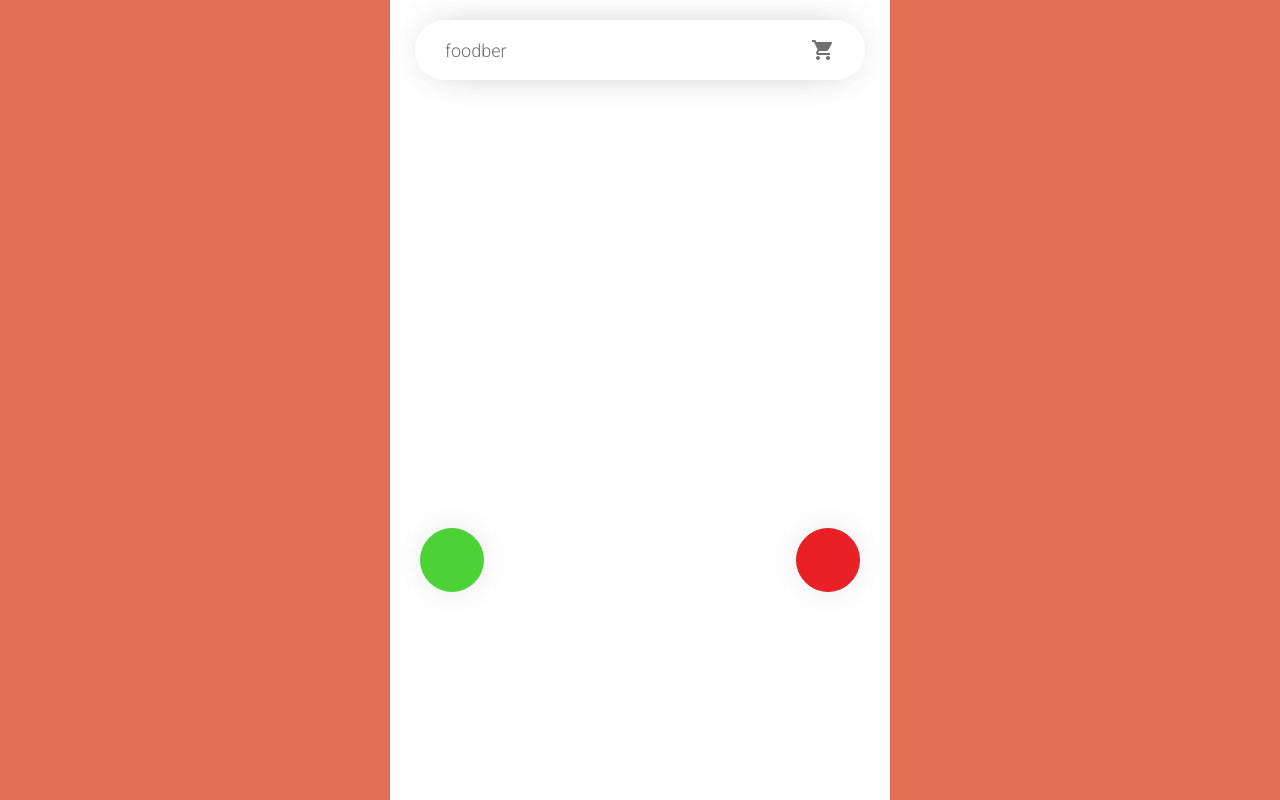
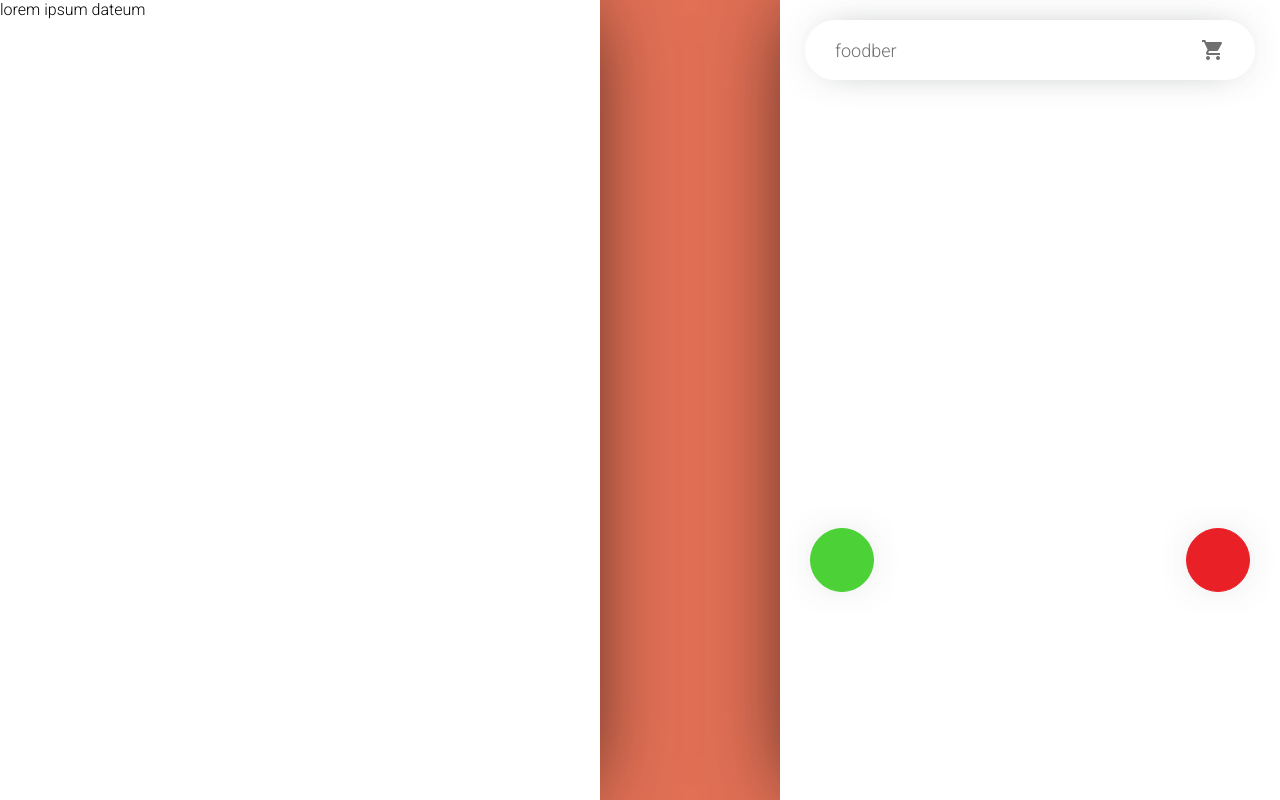
Before and after one commit to InferNovaShock/Foodber, a React (Create React App) app: page / in a window 1280 px wide. Built offline with nearby package versions, Linux system fonts and the light colour scheme; no server answers.

Commit message:
added redux

```diff
--- a/package.json
+++ b/package.json
@@ -9,7 +9,10 @@
     "axios": "^0.20.0",
     "react": "^16.13.1",
     "react-dom": "^16.13.1",
-    "react-scripts": "3.4.3"
+    "react-redux": "^7.2.1",
+    "react-scripts": "3.4.3",
+    "redux": "^4.0.5",
+    "redux-thunk": "^2.3.0"
   },
   "scripts": {
     "start": "react-scripts start",
--- a/src/App.js
+++ b/src/App.js
@@ -1,14 +1,22 @@
 import React from "react";
+import { Provider } from "react-redux";
+import Store from "./components/redux/Store";
 import FoodCard from "./components/food_card/FoodCard";
+import Menu from "./components/menu/Menu";
 import "./components/css/style.css";
 
 const App = () => {
     return (
-        <div>
-            <div className="h-100 center-x center-y">
-                <FoodCard />
+        <Provider store={Store}>
+            <div className="foodber">
+                <div className="recipes-list">
+                    <Menu />
+                </div>
+                <div className="food-card">
+                    <FoodCard />
+                </div>
             </div>
-        </div>
+        </Provider>
     );
 };
 
--- a/src/components/css/style.css
+++ b/src/components/css/style.css
@@ -7,6 +7,26 @@ body {
     background-color: #e17055;
     font-family: "Roboto", sans-serif;
     overflow: hidden;
+}
+
+.foodber {
+    display: flex;
+    justify-content: center;
+}
+
+.food-card {
+    width: 100%;
+    height: 100vh;
+    max-width: 500px;
+    background-color: white;
+    box-shadow: 0px 0px 80px -15px rgba(0, 0, 0, 0.75);
+}
+
+.recipes-list {
+    display: none;
+    width: 600px;
+    background-color: white;
+    box-shadow: 0px 0px 80px -15px rgba(0, 0, 0, 0.75);
 }
 
 .p-h-100 {
@@ -74,3 +94,14 @@ body {
     display: flex;
     justify-content: space-between;
 }
+
+@media only screen and (min-width: 1140px) {
+    .foodber {
+        justify-content: space-between;
+        box-shadow: -15px 0px 80px -15px rgba(0, 0, 0, 0.75);
+    }
+
+    .recipes-list {
+        display: block;
+    }
+}
--- a/src/components/food_card/FoodCard.js
+++ b/src/components/food_card/FoodCard.js
@@ -1,4 +1,5 @@
 import React from "react";
+import { connect } from "react-redux";
 import NavBar from "../nav_bar/NavBar";
 import { getRequest } from "../api/FoodApi";
 import { SET_OFF_ANIMATION_DURATION } from "../Constant";
@@ -72,7 +73,7 @@ export default class FoodCard extends React.Component {
     render = () => {
         const { onScreenImage, offScreenImage } = this.state;
         return (
-            <div className="food-card">
+            <div className="p-h-100">
                 <div className="center-y">
                     <NavBar />
                 </div>
--- a/src/components/food_card/style.css
+++ b/src/components/food_card/style.css
@@ -25,34 +25,25 @@ button:focus {
 
 .move-left,
 .move-right {
-    -webkit-transition: -webkite-transform 1s ease-in-out;
-    transition: transform 1s ease-in-out;
+    -webkit-transition: -webkite-transform 4s ease-in-out;
+    transition: transform 4s ease-in-out;
 }
 
 .move-left {
-    -webkit-transform: -webkit-translate (1000px, 0px) -webskite-rotate(-20deg);
-    transform: translate(-1000px, 0px) rotate(20deg);
+    -webkit-transform: -webkit-translate (10000px, 0px) -webskite-rotate(-20deg);
+    transform: translate(-10000px, 0px) rotate(20deg);
 }
 
 .move-right {
-    -webkit-transform: -webkit-translate (1000px, 0px) -webskite-rotate(-20deg);
-    transform: translate(1000px, 0px) rotate(20deg);
-}
-
-.food-card {
-    background-color: white;
-    width: 100%;
-    height: 100%;
-    max-width: 500px;
-    max-height: 900px;
+    -webkit-transform: -webkit-translate (10000px, 0px) -webskite-rotate(-20deg);
+    transform: translate(10000px, 0px) rotate(20deg);
 }
 
 .food-card-content {
     margin: 0px 30px;
 }
 
-.btn-primary,
-.btn-danger {
+.btn-primary {
     border: 1px solid #4cd137;
     background-color: #4cd137;
 }
--- /dev/null
+++ b/src/components/menu/Menu.js
@@ -0,0 +1,5 @@
+import React from "react";
+
+export default class Menu extends React.Component {
+    render = () => <div className="menu">lorem ipsum dateum</div>;
+}
--- /dev/null
+++ b/src/components/menu/style.css
@@ -0,0 +1,3 @@
+.menu {
+    box-shadow: 0px 0px 80px -15px rgba(0, 0, 0, 0.75);
+}
--- /dev/null
+++ b/src/components/redux/Store.js
@@ -0,0 +1,13 @@
+import { createStore, applyMiddleware } from "redux";
+import thunk from "redux-thunk";
+import RootReducer from "./reducers/RootReducer";
+
+const initalState = {};
+const middleWare = [thunk];
+const Store = createStore(
+    RootReducer,
+    initalState,
+    applyMiddleware(...middleWare)
+);
+
+export default Store;
--- /dev/null
+++ b/src/components/redux/actions/Types.js
@@ -0,0 +1,2 @@
+export const ADD_RECIPE = "ADD_RECIPE";
+export const REMOVE_RECIPE = "REMOVE_RECIPE";
--- /dev/null
+++ b/src/components/redux/reducers/RecipeReducer.js
@@ -0,0 +1,21 @@
+import { ADD_RECIPE, REMOVE_RECIPE } from "../actions/Types";
+
+const initalState = {
+    items: [],
+    item: {},
+};
+
+export default (state = initalState, action) => {
+    switch (action.type) {
+        case ADD_RECIPE:
+            return {
+                ...state,
+                items: [...state.items, action.payload],
+            };
+        case REMOVE_RECIPE:
+            return {};
+
+        default:
+            return state;
+    }
+};
--- /dev/null
+++ b/src/components/redux/reducers/RootReducer.js
@@ -0,0 +1,6 @@
+import { combineReducers } from "redux";
+import RecipeReducer from "./RecipeReducer";
+
+export default combineReducers({
+    recipes: RecipeReducer,
+});
```
Also changed, not shown: src/components/redux/actions/IngredientsAction.js (added, +15 -0 lines), 1 other file (tests, documents, lock files or other folders).
